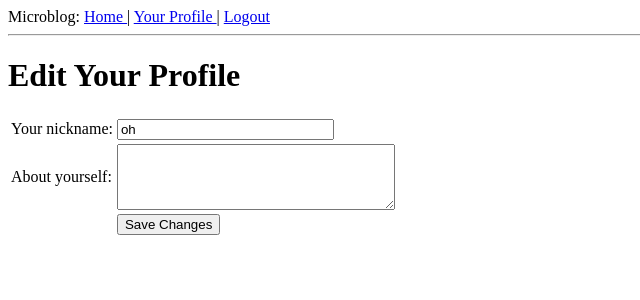
After one commit to oknono/microblog, a Flask app: page /edit in a window 1280 px wide. The commit adds this page. Shown: the top 300 px of the page, without its empty margins (0-640 px from the left). Run offline with Flask 2, Linux system fonts and the light colour scheme; a user stored in the database is signed in; data comes from the database, SQL or seed files in the repository.

Commit message:
Add profile page and Avatar

```diff
--- a/app/forms.py
+++ b/app/forms.py
@@ -1,7 +1,11 @@
 from flask.ext.wtf import Form
-from wtforms import StringField, BooleanField
-from wtforms.validators import DataRequired
+from wtforms import StringField, BooleanField, TextAreaField
+from wtforms.validators import DataRequired, Length
 
 class LoginForm(Form):
 	openid = StringField('openid', validators=[DataRequired()])
 	remember_me = BooleanField('remember_me', default=False)
+
+class EditForm(Form):
+	nickname = StringField('nickname', validators=[DataRequired()])
+	about_me = TextAreaField('about_me', validators=[Length(min=0, max=140)])
--- /dev/null
+++ b/app/models.py
@@ -0,0 +1,41 @@
+from app import db
+from hashlib import md5
+
+class User(db.Model):
+    # Added classes to work with Flask-login
+    id = db.Column(db.Integer, primary_key=True)
+    nickname = db.Column(db.String(64), index=True, unique=True)
+    email = db.Column(db.String(120), index=True, unique=True)
+    posts = db.relationship('Post', backref='author', lazy='dynamic')
+    about_me = db.Column(db.String(140))
+    last_seen = db.Column(db.DateTime)
+
+    def is_authenticated(self):
+        return True
+
+    def is_active(self):
+        return True
+
+    def is_anonymous(self):
+	return True
+
+    def get_id(self):
+        try:
+	    return unicode(self.id) # python 2
+        except NameError:
+	    return str(self.id) # python 3
+
+    def __repr__(self):
+	return '<User %r>' % (self.nickname)
+
+    def avatar(self, size):
+         return 'http://www.gravatar.com/avatar/%s?d=mm&s=%d' % (md5(self.email.encode('utf-8')).hexdigest(), size)
+
+class Post(db.Model):
+    id = db.Column(db.Integer, primary_key = True)
+    body = db.Column(db.String(140))
+    timestamp = db.Column(db.DateTime)
+    user_id = db.Column(db.Integer, db.ForeignKey('user.id'))
+
+    def __repr__(self):
+        return '<Post %r>' % (self.body)
--- a/app/templates/base.html
+++ b/app/templates/base.html
@@ -7,7 +7,13 @@
   	{% endif%}
   </head>
   <body>
-  	<div>Microblog: <a href="/index">Home</a></div>
+  	<div>Microblog:
+        <a href="{{ url_for('index')}}"> Home </a>
+        {% if g.user.is_authenticated() %}
+        | <a href="{{ url_for('user', nickname=g.user.nickname) }}"> Your Profile </a>
+        | <a href="{{ url_for('logout')}}"> Logout </a>
+        {% endif %}
+    </div>
   	<hr>
   	{% with messages = get_flashed_messages() %}
          {% if messages %}
--- /dev/null
+++ b/app/templates/edit.html
@@ -0,0 +1,23 @@
+<!-- extend base layout -->
+{% extends "base.html" %}
+
+{% block content %}
+  <h1>Edit Your Profile</h1>
+  <form action="" method="post" name="edit">
+      {{form.hidden_tag()}}
+      <table>
+          <tr>
+              <td>Your nickname:</td>
+              <td>{{ form.nickname(size=24) }}</td>
+          </tr>
+          <tr>
+              <td>About yourself:</td>
+              <td>{{ form.about_me(cols=32, rows=4) }}</td>
+          </tr>
+          <tr>
+              <td></td>
+              <td><input type="submit" value="Save Changes"></td>
+          </tr>
+      </table>
+  </form>
+{% endblock %}
--- a/app/views.py
+++ b/app/views.py
@@ -1,8 +1,9 @@
 from flask import render_template, flash, redirect, session, url_for, request, g
 from flask.ext.login import login_user, logout_user, current_user, login_required
 from app import app, db, lm, oid
-from .forms import LoginForm
+from .forms import LoginForm, EditForm
 from .models import User
+from datetime import datetime
 
 
 @app.route('/')
@@ -80,3 +81,43 @@ def load_user(id):
 @app.before_request
 def before_request():
     g.user = current_user
+    if g.user.is_authenticated():
+      g.user.last_seen = datetime.utcnow()
+      db.session.add(g.user)
+      db.session.commit()
+
+@app.route('/logout')
+def logout():
+  logout_user()
+  return redirect(url_for('index'))
+
+@app.route('/user/<nickname>')
+@login_required
+def user(nickname):
+    user = User.query.filter_by(nickname=nickname).first()
+    if user == None:
+        flash("User %s not found" % nickname)
+        return redirect(url_for('index'))
+    posts = [
+        {'author': user, 'body': 'Test post #1'},
+        {'author': user, 'body': 'Test post #2'}
+    ]
+    return render_template('user.html',
+                            user=user,
+                            posts=posts)
+
+@app.route('/edit', methods=['GET', 'POST'])
+@login_required
+def edit():
+    form = EditForm()
+    if form.validate_on_submit():
+        g.user.nickname = form.nickname.data
+        g.user.about_me = form.about_me.data
+        db.session.add(g.user)
+        db.session.commit()
+        flash('Your changes have been saved')
+        return redirect(url_for('edit'))
+    else:
+        form.nickname.data = g.user.nickname
+        form.about_me.data = g.user.about_me
+    return render_template('edit.html', form=form)
```
Also changed, not shown: app/templates/post.html (added, +11 -0 lines), app/templates/user.html (added, +20 -0 lines), db_repository/versions/003_migration.py (added, +31 -0 lines).
